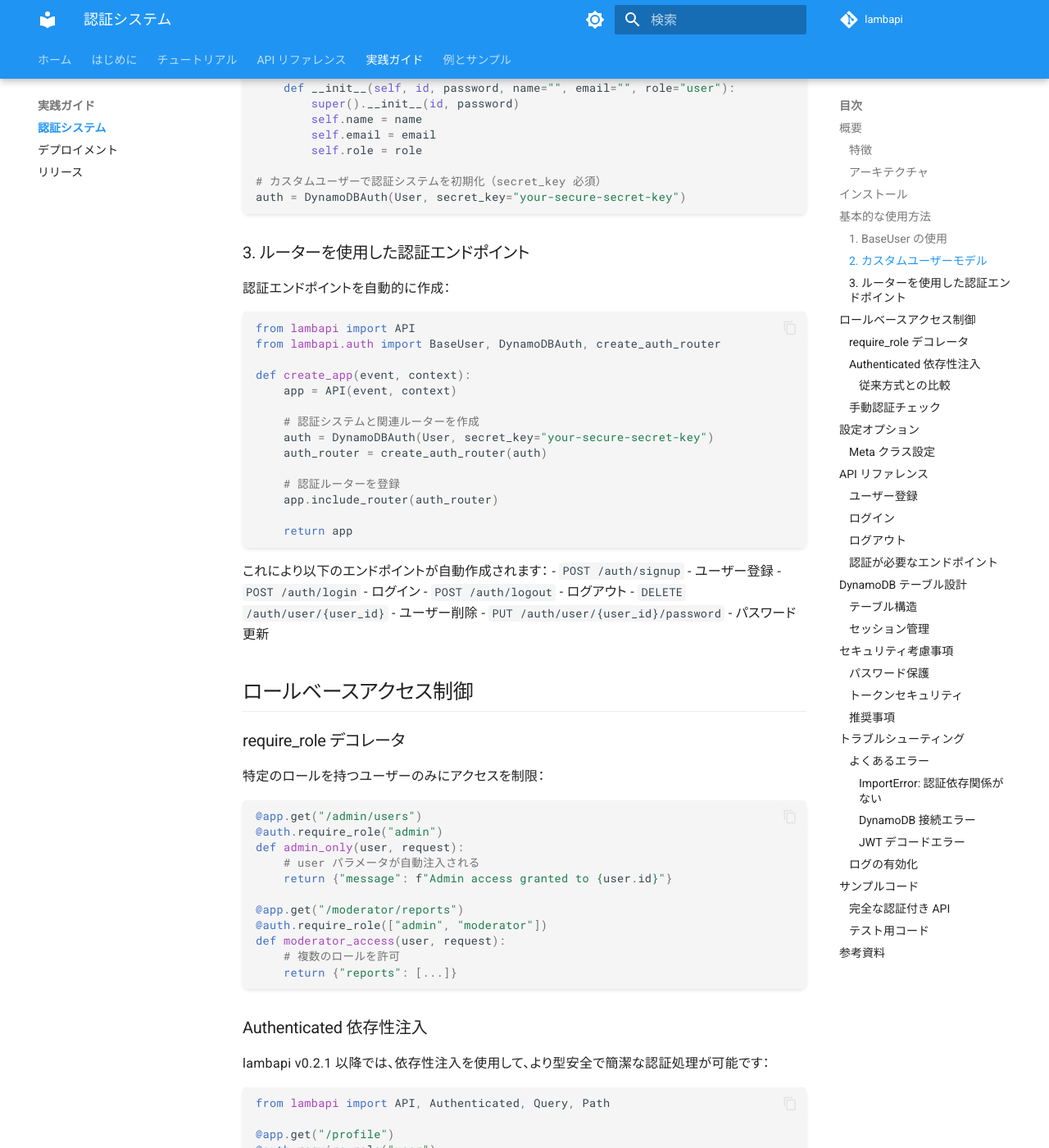
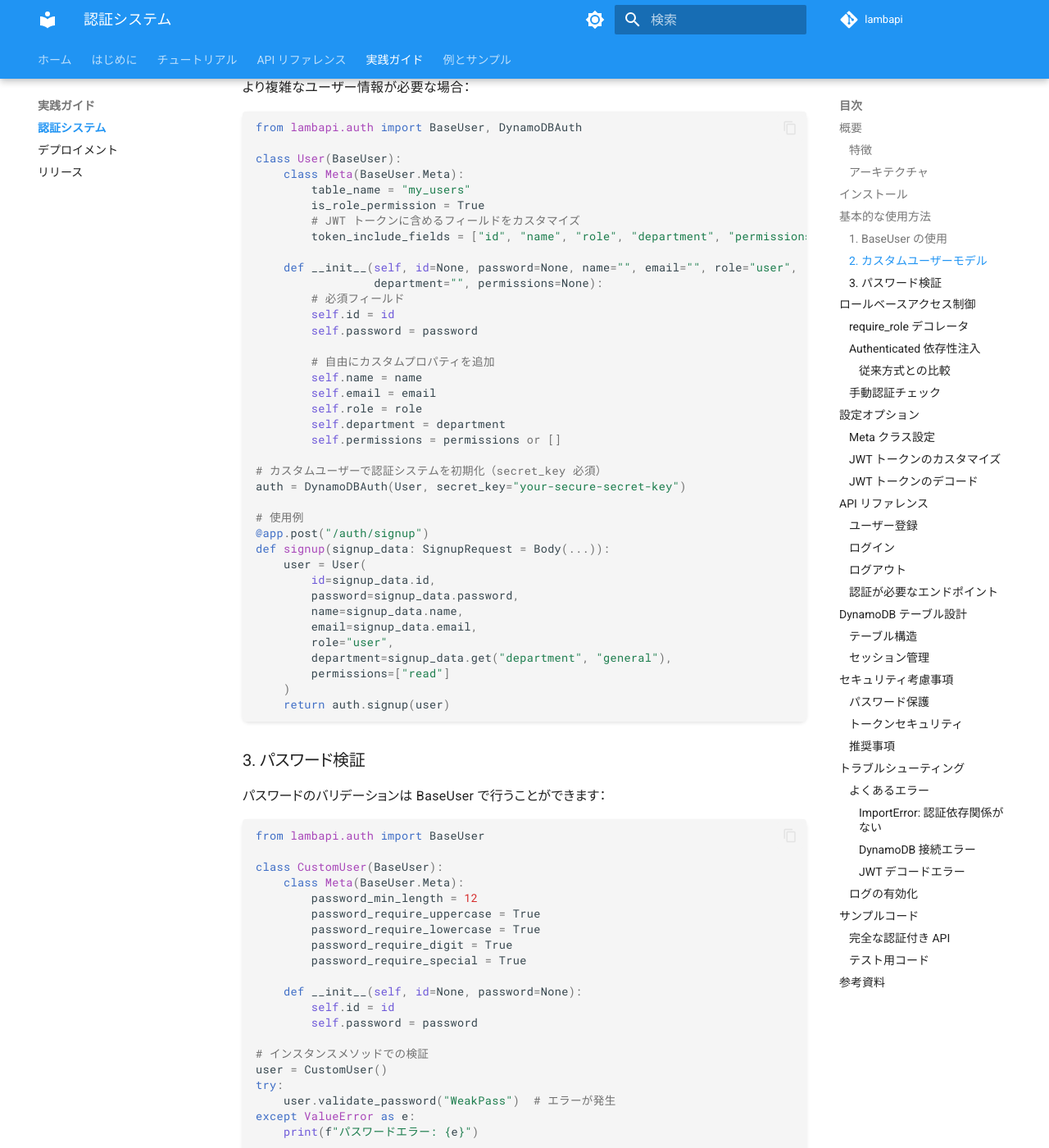
Before and after one commit to sskyh0208/lambapi, an MkDocs documentation site: the page built from docs/guides/authentication.md, in a window 1280 px wide and 1400 px high, scrolled down 2490 px. Shown: the whole window at 82% size. Built offline with MkDocs 1.6.1 and Material for MkDocs 9.7.7, drawn with Linux system fonts in a browser that asks for light colours; comment, search, counter and statistics services are not loaded; the version menu is left out; some of the changed text lies outside the part shown.

Commit message:
feat: カスタムユーザーの初期化メソッドを改善
- CustomUser クラスの __init__ メソッドを修正し、id、password、role、name を引数として受け取るように変更しました。
- 認証システムの依存性注入に関するドキュメントを更新し、CustomUser の使用例を追加しました。
- 依存性注入のサンプルコードを修正し、CustomUser の初期化方法を統一しました。

````diff
--- a/docs/guides/authentication.md
+++ b/docs/guides/authentication.md
@@ -8,10 +8,12 @@
 
 - **JWT トークン認証**: セキュアなトークンベース認証
 - **DynamoDB バックエンド**: AWS サービスとの完全統合
+- **軽量な BaseUser**: 頻繁なインスタンス化に最適化
 - **カスタマイズ可能**: BaseUser を継承してカスタムユーザーモデルを作成
 - **ロールベース認証**: 細かいアクセス制御をサポート
 - **セッション管理**: DynamoDB を使用した永続セッション
 - **パスワード暗号化**: bcrypt による安全なハッシュ化
+- **カスタムトークン**: JWT ペイロードのフィールドを自由に設定可能
 
 ### アーキテクチャ
 
@@ -71,15 +73,24 @@
 
     @app.post("/auth/signup")
     def signup(signup_data: SignupRequest = Body(...)):
-        return auth.signup(signup_data.id, signup_data.password, name=signup_data.name)
+        # BaseUser インスタンスを作成してサインアップ
+        user = BaseUser()
+        user.id = signup_data.id
+        user.password = signup_data.password
+        if signup_data.name:
+            user.name = signup_data.name
+        return auth.signup(user)
 
     @app.post("/auth/login")
     def login(login_data: LoginRequest = Body(...)):
-        return auth.login(login_data.id, login_data.password)
+        # BaseUser インスタンスを作成してログイン
+        user = BaseUser()
+        user.id = login_data.id
+        return auth.login(user, login_data.password)
 
     @app.post("/auth/logout")
-    def logout(user: BaseUser = Authenticated(...)):
-        return auth.logout(user)
+    def logout(request):
+        return auth.logout(request)
 
     # 依存性注入による認証済みユーザー取得
     @app.get("/protected")
@@ -90,8 +101,7 @@
     def get_profile(user: BaseUser = Authenticated(...)):
         return {
             "id": user.id,
-            "created_at": user.created_at,
-            "last_login": user.last_login
+            "created_at": user.created_at.isoformat() if user.created_at else None
         }
 
     return app
@@ -109,47 +119,74 @@
 class User(BaseUser):
     class Meta(BaseUser.Meta):
         table_name = "my_users"
-        secret_key = "your-secret-key-here"  # 本番環境では環境変数を使用
-        is_email_login = True
         is_role_permission = True
+        # JWT トークンに含めるフィールドをカスタマイズ
+        token_include_fields = ["id", "name", "role", "department", "permissions"]
 
-    def __init__(self, id, password, name="", email="", role="user"):
-        super().__init__(id, password)
+    def __init__(self, id=None, password=None, name="", email="", role="user",
+                 department="", permissions=None):
+        # 必須フィールド
+        self.id = id
+        self.password = password
+
+        # 自由にカスタムプロパティを追加
         self.name = name
         self.email = email
         self.role = role
+        self.department = department
+        self.permissions = permissions or []
 
 # カスタムユーザーで認証システムを初期化（secret_key 必須）
 auth = DynamoDBAuth(User, secret_key="your-secure-secret-key")
+
+# 使用例
+@app.post("/auth/signup")
+def signup(signup_data: SignupRequest = Body(...)):
+    user = User(
+        id=signup_data.id,
+        password=signup_data.password,
+        name=signup_data.name,
+        email=signup_data.email,
+        role="user",
+        department=signup_data.get("department", "general"),
+        permissions=["read"]
+    )
+    return auth.signup(user)
 ```
 
-### 3. ルーターを使用した認証エンドポイント
+### 3. パスワード検証
 
-認証エンドポイントを自動的に作成：
+パスワードのバリデーションは BaseUser で行うことができます：
 
 ```python
-from lambapi import API
-from lambapi.auth import BaseUser, DynamoDBAuth, create_auth_router
+from lambapi.auth import BaseUser
 
-def create_app(event, context):
-    app = API(event, context)
+class CustomUser(BaseUser):
+    class Meta(BaseUser.Meta):
+        password_min_length = 12
+        password_require_uppercase = True
+        password_require_lowercase = True
+        password_require_digit = True
+        password_require_special = True
 
-    # 認証システムと関連ルーターを作成
-    auth = DynamoDBAuth(User, secret_key="your-secure-secret-key")
-    auth_router = create_auth_router(auth)
+    def __init__(self, id=None, password=None):
+        self.id = id
+        self.password = password
 
-    # 認証ルーターを登録
-    app.include_router(auth_router)
+# インスタンスメソッドでの検証
+user = CustomUser()
+try:
+    user.validate_password("WeakPass")  # エラーが発生
+except ValueError as e:
+    print(f"パスワードエラー: {e}")
 
-    return app
+# クラスメソッドでの検証
+try:
+    CustomUser.validate_password("StrongPass123!")
+    print("パスワードは有効です")
+except ValueError as e:
+    print(f"パスワードエラー: {e}")
 ```
-
-これにより以下のエンドポイントが自動作成されます：
-- `POST /auth/signup` - ユーザー登録
-- `POST /auth/login` - ログイン
-- `POST /auth/logout` - ログアウト
-- `DELETE /auth/user/{user_id}` - ユーザー削除
-- `PUT /auth/user/{user_id}/password` - パスワード更新
 
 ## ロールベースアクセス制御
 
@@ -255,16 +292,15 @@
         endpoint_url = "http://localhost:8000"  # ローカル DynamoDB
 
         # JWT 設定
-        secret_key = "your-secret-key"          # JWT 署名キー
         expiration = 3600                       # トークン有効期限（秒）
 
+        # JWT トークンのカスタマイズ
+        token_include_fields = ["id", "name", "role"]  # トークンに含めるフィールド
+        # None の場合は全フィールド（password以外）を含める
+
         # 機能設定
-        is_email_login = True                   # メールログインを有効化
         is_role_permission = True               # ロール権限を有効化
         enable_auth_logging = False             # 認証ログを有効化
-
-        # ID 設定
-        id_type = "uuid"                        # UUID 自動生成
 
         # パスワード要件
         password_min_length = 8                 # 最小文字数
@@ -277,55 +313,104 @@
         auto_timestamps = True                  # 自動タイムスタンプ
 ```
 
+### JWT トークンのカスタマイズ
+
+JWT ペイロードに含めるフィールドを自由に設定できます：
+
+```python
+class User(BaseUser):
+    class Meta(BaseUser.Meta):
+        # 特定のフィールドのみトークンに含める
+        token_include_fields = ["id", "role", "department", "team", "permissions"]
+
+    def __init__(self, id=None, password=None, name="", email="", role="user",
+                 department="", team="", permissions=None, company="", location=""):
+        # 必須フィールド
+        self.id = id
+        self.password = password
+
+        # カスタムプロパティを自由に設定
+        self.name = name
+        self.email = email
+        self.role = role
+        self.department = department
+        self.team = team
+        self.permissions = permissions or []
+        self.company = company
+        self.location = location
+
+# 使用例 - 自分の好きなプロパティを設定
+user = User(
+    id="user123",
+    password="hashedpassword",
+    name="山田太郎",
+    email="yamada@example.com",
+    role="admin",
+    department="engineering",
+    team="backend",
+    permissions=["read", "write", "admin"],
+    company="TechCorp",
+    location="Tokyo"
+)
+
+# token_include_fields に指定されたフィールドのみがJWTに含まれる
+payload = user.to_token_payload()
+# {"id": "user123", "role": "admin", "department": "engineering", "team": "backend", "permissions": [...], "iat": ..., "exp": ...}
+```
+
+### JWT トークンのデコード
+
+トークンからペイロードを取得：
+
+```python
+# クラスメソッドでのデコード
+try:
+    payload = BaseUser.decode_token_payload(token, secret_key)
+    user_id = payload.get("id")
+    role = payload.get("role")
+except ValueError as e:
+    print(f"トークンエラー: {e}")
+```
+
 ## API リファレンス
 
 ### ユーザー登録
 
-```http
-POST /auth/signup
-Content-Type: application/json
+DynamoDBAuth.signup() メソッドは BaseUser オブジェクトを受け取り、BaseUser オブジェクトを返します：
 
-{
-  "id": "user123",
-  "password": "password123",
-  "email": "user@example.com",     // is_email_login=True の場合必須
-  "name": "User Name",             // カスタムフィールド
-  "role": "user"                   // is_role_permission=True の場合
-}
-```
+```python
+# signup メソッドの使用
+user = BaseUser()
+user.id = "user123"
+user.password = "password123"
+user.name = "User Name"
 
-**レスポンス例:**
-```json
-{
-  "message": "ユーザー登録が完了しました",
-  "user_id": "user123"
-}
+try:
+    saved_user = auth.signup(user)
+    print(f"ユーザー登録完了: {saved_user.id}")
+except ValidationError as e:
+    print(f"バリデーションエラー: {e}")
+except ConflictError as e:
+    print(f"重複エラー: {e}")
 ```
 
 ### ログイン
 
-```http
-POST /auth/login
-Content-Type: application/json
+DynamoDBAuth.login() メソッドは BaseUser オブジェクトとパスワードを受け取り、JWT トークンを返します：
 
-{
-  "id": "user123",                 // ID またはメールでログイン
-  "password": "password123"
-}
-```
+```python
+# login メソッドの使用
+user = BaseUser()
+user.id = "user123"
+password = "password123"
 
-**レスポンス例:**
-```json
-{
-  "message": "ログインしました",
-  "token": "eyJhbGciOiJIUzI1NiIsInR5cCI6IkpXVCJ9...",
-  "user": {
-    "id": "user123",
-    "email": "user@example.com",
-    "name": "User Name",
-    "role": "user"
-  }
-}
+try:
+    token = auth.login(user, password)
+    print(f"ログイン成功。トークン: {token}")
+except AuthenticationError as e:
+    print(f"認証エラー: {e}")
+except ValidationError as e:
+    print(f"バリデーションエラー: {e}")
 ```
 
 ### ログアウト
@@ -494,24 +579,20 @@
 
 ```python
 import os
-from lambapi import API, create_lambda_handler
-from lambapi.auth import BaseUser, DynamoDBAuth, create_auth_router
+from lambapi import API, create_lambda_handler, Authenticated, Body
+from lambapi.auth import BaseUser, DynamoDBAuth
 from lambapi.exceptions import AuthenticationError
 
 class User(BaseUser):
     class Meta(BaseUser.Meta):
         table_name = os.getenv("DYNAMODB_TABLE", "users")
-        secret_key = os.getenv("JWT_SECRET", "dev-secret")
         expiration = 3600  # 1 時間
-        is_email_login = True
         is_role_permission = True
         enable_auth_logging = True
+        token_include_fields = ["id", "name", "role"]  # カスタムトークン
 
-    def __init__(self, id, password, name="", email="", role="user"):
-        super().__init__(id, password)
-        self.name = name
-        self.email = email
-        self.role = role
+    def __init__(self):
+        pass
 
 def create_app(event, context):
     app = API(event, context)
@@ -519,28 +600,50 @@
     # 認証システムの初期化
     auth = DynamoDBAuth(User)
 
-    # 認証エンドポイントの追加
-    auth_router = create_auth_router(auth)
-    app.include_router(auth_router)
+    # サインアップエンドポイント
+    @app.post("/auth/signup")
+    def signup(signup_data: dict = Body(...)):
+        user = User()
+        user.id = signup_data["id"]
+        user.password = signup_data["password"]
+        user.name = signup_data.get("name", "")
+        user.role = signup_data.get("role", "user")
+
+        saved_user = auth.signup(user)
+        return {"message": "ユーザー登録完了", "user_id": saved_user.id}
+
+    # ログインエンドポイント
+    @app.post("/auth/login")
+    def login(login_data: dict = Body(...)):
+        user = User()
+        user.id = login_data["id"]
+
+        token = auth.login(user, login_data["password"])
+        return {"message": "ログイン成功", "token": token}
+
+    # ログアウトエンドポイント
+    @app.post("/auth/logout")
+    def logout(request):
+        result = auth.logout(request)
+        return result
 
     # パブリックエンドポイント
     @app.get("/")
     def public_endpoint():
         return {"message": "Public access"}
 
-    # 認証が必要なエンドポイント
+    # 認証が必要なエンドポイント（依存性注入）
     @app.get("/profile")
-    def get_profile(request):
-        user = auth.get_authenticated_user(request)
+    def get_profile(user: User = Authenticated(...)):
         return {"profile": user.to_dict()}
 
     # ロール制限エンドポイント
     @app.get("/admin/stats")
     @auth.require_role("admin")
-    def admin_stats(user, request):
+    def admin_stats(user: User = Authenticated(...)):
         return {"stats": "admin only data", "user": user.id}
 
-    # カスタム認証チェック
+    # 手動認証チェック
     @app.put("/profile")
     def update_profile(request):
         try:
@@ -563,27 +666,36 @@
 
 ```python
 import unittest
-import json
-from lambapi import Request
 from lambapi.auth import BaseUser, DynamoDBAuth
 
 class TestAuth(unittest.TestCase):
     def setUp(self):
-        self.auth = DynamoDBAuth(BaseUser)
+        self.auth = DynamoDBAuth(BaseUser, secret_key="test-secret")
 
     def test_user_signup(self):
         # ユーザー登録テスト
-        event = {
-            "body": json.dumps({
-                "id": "testuser",
-                "password": "password123"
-            })
-        }
-        request = Request(event)
-        result = self.auth.signup(request)
+        user = BaseUser()
+        user.id = "testuser"
+        user.password = "password123"
 
-        self.assertEqual(result["user_id"], "testuser")
-        self.assertIn("message", result)
+        result = self.auth.signup(user)
+        self.assertEqual(result.id, "testuser")
+
+    def test_login(self):
+        # ログインテスト
+        # まずサインアップ
+        user = BaseUser()
+        user.id = "testuser2"
+        user.password = "password123"
+        self.auth.signup(user)
+
+        # ログイン
+        login_user = BaseUser()
+        login_user.id = "testuser2"
+        token = self.auth.login(login_user, "password123")
+
+        self.assertIsInstance(token, str)
+        self.assertTrue(len(token) > 0)
 ```
 
 ## 参考資料
````
Also changed, not shown: docs/api/dependencies.md (+5 -3 lines), docs/tutorial/dependency-injection.md (+10 -6 lines), 1 other file.
